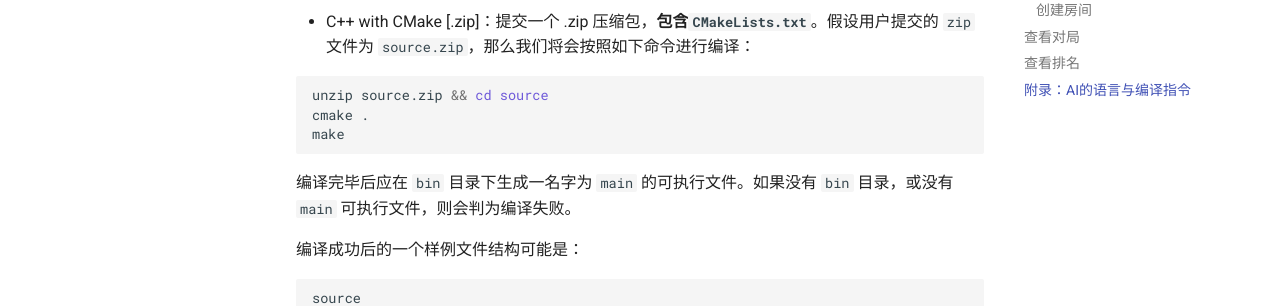
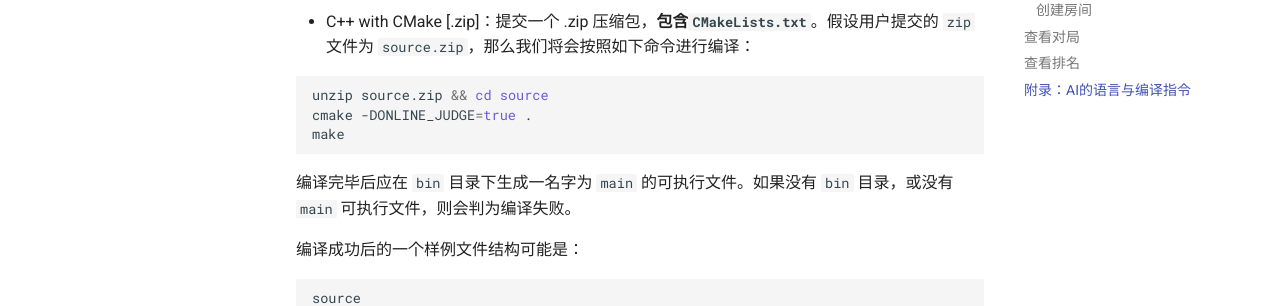
Before and after one commit to saiblo/saiblo-docs, an MkDocs documentation site: the page built from docs/user/user.md, in a window 1280 px wide and 900 px high, scrolled down 7628 px. Shown: the part 260-566 px from the top of the window. Built offline with MkDocs 1.6.1 and Material for MkDocs 9.7.7, drawn with Linux system fonts in a browser that asks for light colours.

Commit message:
Adjust compilation params of cmake

````diff
--- a/docs/user/user.md
+++ b/docs/user/user.md
@@ -139,7 +139,7 @@ source
 
 ```bash
 unzip source.zip && cd source
-cmake .
+cmake -DONLINE_JUDGE=true .
 make
 ```
 
````
